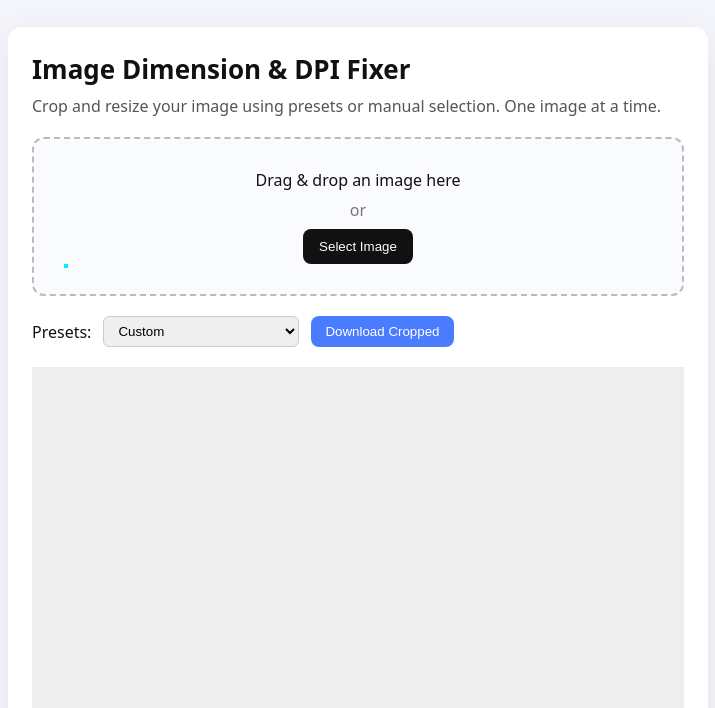
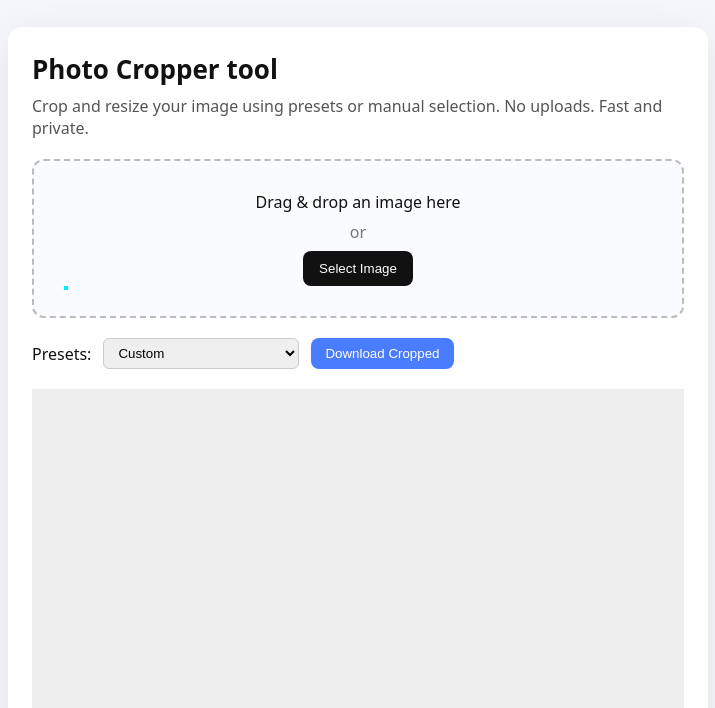
Before and after one commit to UsengoDev/pictocrop, a plain HTML site: page index.html in a window 1280 px wide. Shown: the part 92-800 px from the top of the page, without its empty margins (282-997 px from the left). Drawn offline with nearby package versions, Linux system fonts and the light colour scheme.

Commit message:
Update index.html

```diff
--- a/index.html
+++ b/index.html
@@ -27,8 +27,8 @@
         </a>
     </div>
 	<div class="container">
-		<h1>Image Dimension & DPI Fixer</h1>
-		<p class="subtitle">Crop and resize your image using presets or manual selection. One image at a time.</p>
+		<h1>Photo Cropper tool</h1>
+		<p class="subtitle">Crop and resize your image using presets or manual selection. No uploads. Fast and private.</p>
 
 		<div id="dropzone">
 			<p>Drag & drop an image here</p>
```
